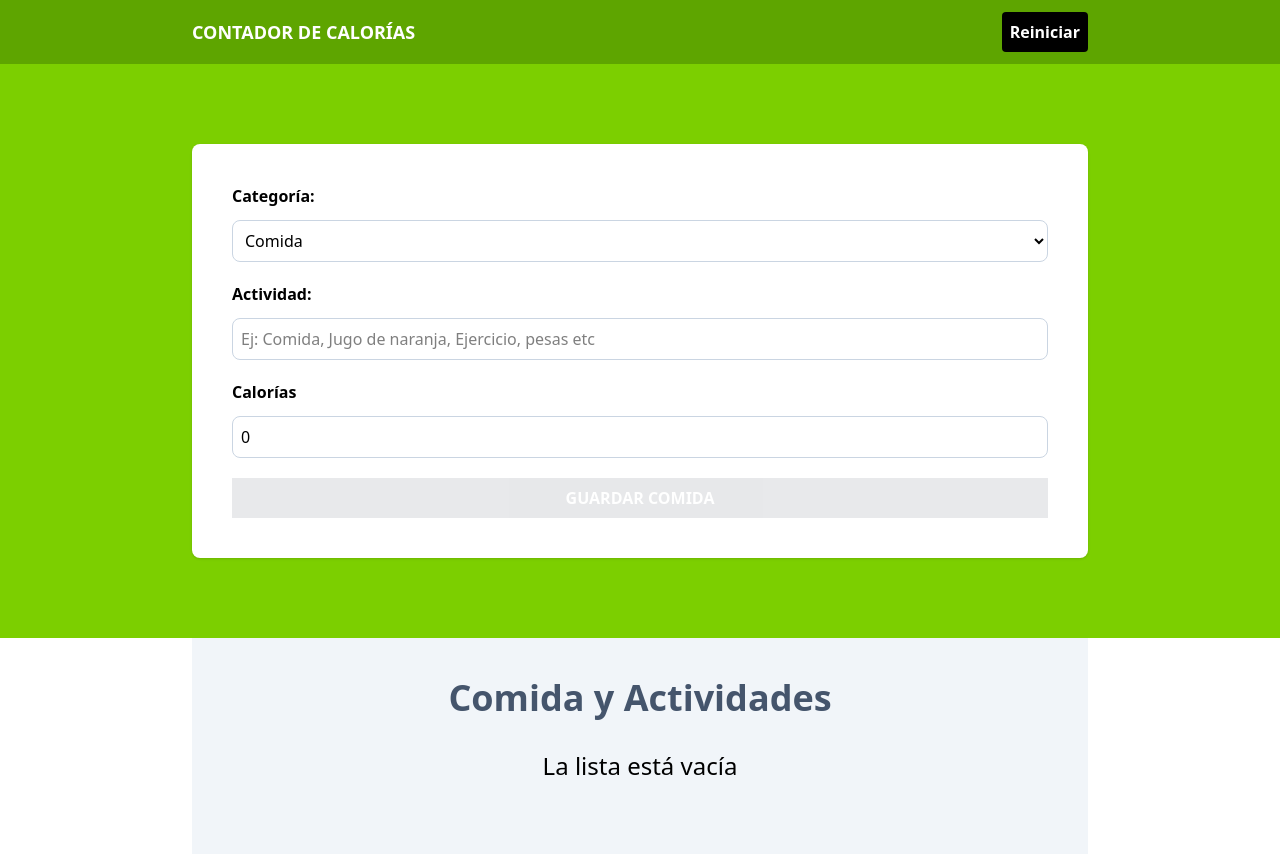
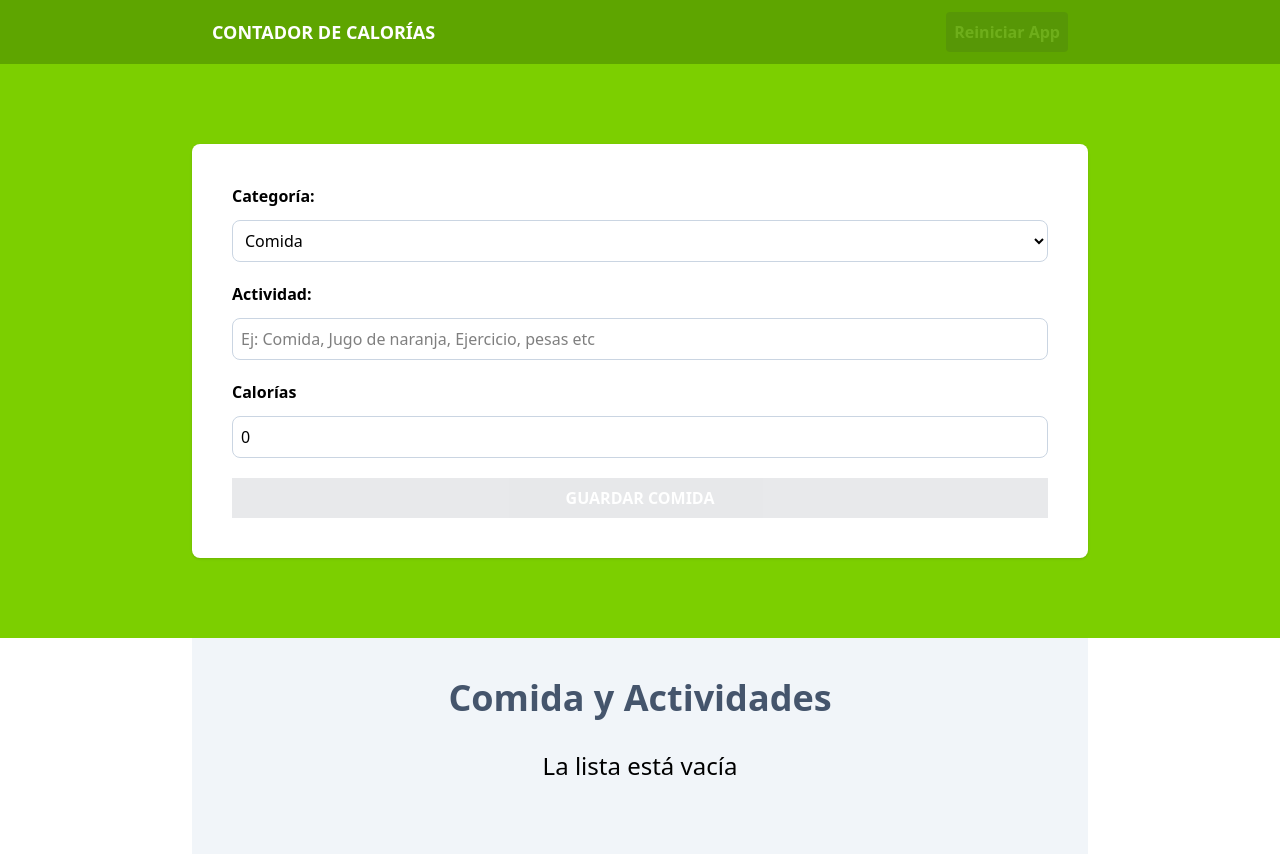
Before and after one commit to RaulSantosDev/calculadora_de_calorias, a React (Vite) app: page / in a window 1280 px wide. Built offline with nearby package versions, Linux system fonts and the light colour scheme.

Commit message:
Creando la acción para reiniciar la app

```diff
--- a/src/App.tsx
+++ b/src/App.tsx
@@ -1,4 +1,4 @@
-import { useReducer, useEffect } from "react"
+import { useReducer, useEffect, useMemo } from "react"
 import  Form  from "./components/Form"
 import { activityReducer, initialState } from "./reducers/activity-reducer"
 import ActivityList from "./components/ActivityList"
@@ -11,19 +11,23 @@ function App() {
     localStorage.setItem('activities', JSON.stringify(state.activities))
   }, [state.activities])
 
+  const canRestartApp = () => useMemo( () => state.activities.length, [state.activities])
+
   return (
     <>
         <header className="bg-lime-600 py-3">
             <div className="max-w-4xl mx-auto flex justify-between items-center ">
-                <h1 className="text-center text-lg font-bold text-white uppercase">
+                <h1 className="text-center text-lg font-bold text-white uppercase mx-5">
                     Contador de Calorías
                 </h1>
 
                 <button
-                    className="bg-black rounded-sm p-2  text-white font-bold shadow-black hover:cursor-pointer hover:shadow"
+                    className="bg-gray-800 hover:bg-gray-900  p-2 font-bold mx-5 text-white rounded-sm  cursor-pointer disabled:opacity-10"
+                    disabled={!canRestartApp()}
+                    onClick={() => dispatch({type: "restart-app"})}
 
                 >
-                    Reiniciar
+                    Reiniciar App
                 </button>
             </div>
 
--- a/src/components/ActivityList.tsx
+++ b/src/components/ActivityList.tsx
@@ -28,7 +28,7 @@ export default function ActivityList({activities, dispatch} : ActivityListProps)
                     activities.map((activity) => (
                         <div
                             key={activity.id}
-                            className="px-5 py-10 bg-white mt-5 flex justify-between rounded-sm"
+                            className="px-5 py-10 bg-white mt-5 flex justify-between rounded-sm shadow"
                         >
                             <div className="space-y-2 relative">
                                 <p className={`absolute -top-8 -left-8 px-10 py-2 text-white uppercase font-bold ${activity.category === 1 ? 'bg-lime-500' : 'bg-orange-500'}`}>
--- a/src/reducers/activity-reducer.ts
+++ b/src/reducers/activity-reducer.ts
@@ -3,7 +3,9 @@ import { Activity } from "../types"
 export type ActivityActions =
     { type: 'save-activity', payload: { newActivity  : Activity} } |
     { type: 'set-activeId', payload: { id : Activity['id']} } |
-    { type: 'deleted-activity', payload: { id : Activity['id']} }
+    { type: 'deleted-activity', payload: { id : Activity['id']} } |
+    { type: 'restart-app'}
+
 
 
 
@@ -57,5 +59,13 @@ export const activityReducer = ( state : ActivityState = initialState, action :
             activities: state.activities.filter( activity => activity.id !== action.payload.id)
         }
     }
+
+    if(action.type === 'restart-app'){
+        return{
+            activities: [],
+            activeId: ''
+        }
+    }
+
     return state
 }
```
